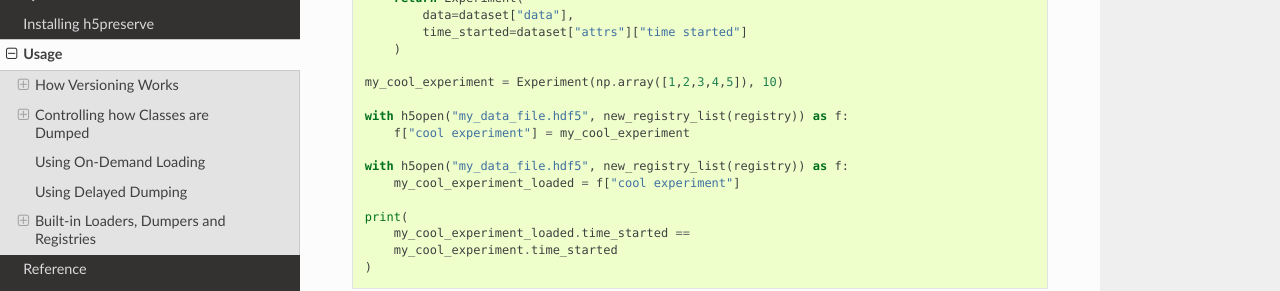
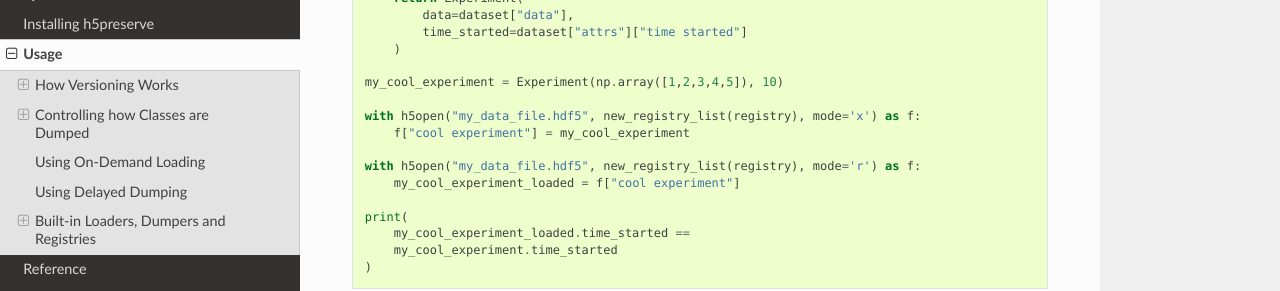
Before and after one commit to h5preserve/h5preserve, a Sphinx documentation site: the page built from docs/Usage.rst, in a window 1280 px wide and 900 px high, scrolled down 892 px. Shown: the part 151-442 px from the top of the window. Built offline with Sphinx 7.4.7 and the Read the Docs theme 2.0.0, drawn with Linux system fonts in a browser that asks for light colours.

Commit message:
ENH: Enforce use of open mode for files

```diff
--- a/docs/Usage.rst
+++ b/docs/Usage.rst
@@ -55,10 +55,10 @@
 
     my_cool_experiment = Experiment(np.array([1,2,3,4,5]), 10)
 
-    with h5open("my_data_file.hdf5", new_registry_list(registry)) as f:
+    with h5open("my_data_file.hdf5", new_registry_list(registry), mode='x') as f:
         f["cool experiment"] = my_cool_experiment
 
-    with h5open("my_data_file.hdf5", new_registry_list(registry)) as f:
+    with h5open("my_data_file.hdf5", new_registry_list(registry), mode='r') as f:
         my_cool_experiment_loaded = f["cool experiment"]
 
     print(
--- a/h5preserve/__init__.py
+++ b/h5preserve/__init__.py
@@ -831,7 +831,7 @@
         return "HardLink(h5py_obj={obj})".format(obj=self.h5py_obj)
 
 
-def open(filename, registries, **kwargs):
+def open(filename, registries, *, mode, **kwargs):
     """
     Open a hdf5 file wrapped with h5preserve.
 
@@ -844,7 +844,7 @@
     **kwargs
         additional keyword arguments to pass to ``h5py.File``
     """
-    return H5PreserveFile(h5py.File(filename, **kwargs), registries)
+    return H5PreserveFile(h5py.File(filename, mode=mode, **kwargs), registries)
 
 
 def new_registry_list(*registries):
```
Also changed, not shown: 1 other file.
